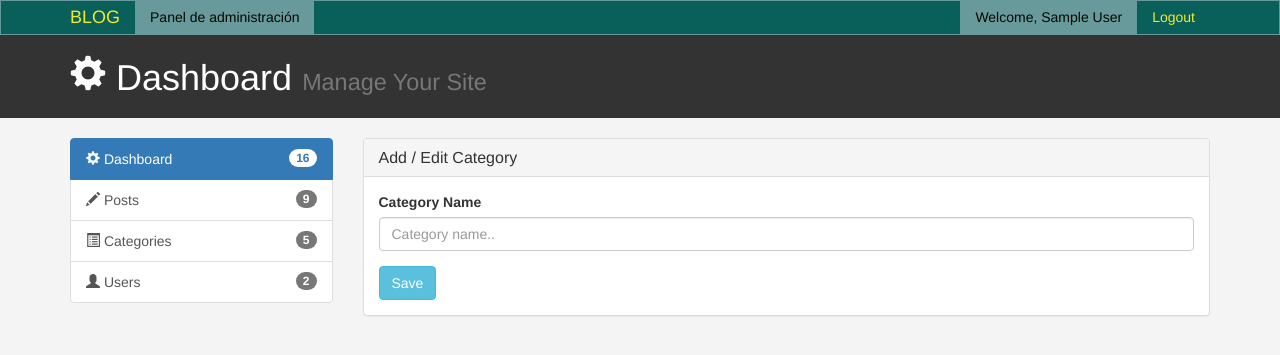
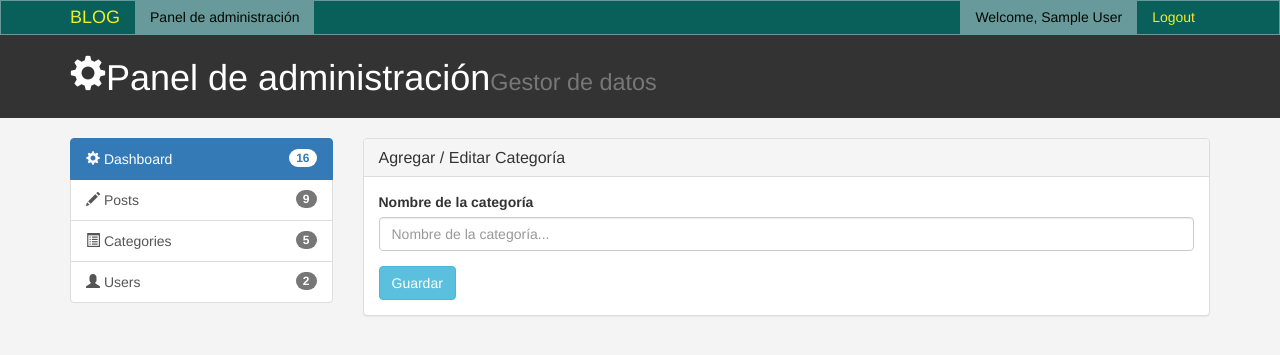
Before and after one commit to JaviPaez/cms, a PHP site: page /admin/add_categories.php in a window 1280 px wide. Shown: the top 355 px of the page. Run offline with PHP 8.4, Linux system fonts and the light colour scheme; the visitor is signed in with stand-in values (Sample User, id 1); data comes from the database, SQL or seed files in the repository; data that the repository does not hold is empty; some libraries are stand-ins or nearby versions.

Commit message:
categories fix

```diff
--- a/cms/admin/add_categories.php
+++ b/cms/admin/add_categories.php
@@ -12,7 +12,7 @@ $user = new User($db);
 $post = new Post($db);
 $category = new Category($db);
 
-if(!$user->loggedIn()) {
+if (!$user->loggedIn()) {
 	header("location: index.php");
 }
 
@@ -21,18 +21,18 @@ $category = new Category($db);
 $category->id = (isset($_GET['id']) && $_GET['id']) ? $_GET['id'] : '0';
 
 $saveMessage = '';
-if(!empty($_POST["categorySave"]) && $_POST["categoryName"]!='') {
+if (!empty($_POST["categorySave"]) && $_POST["categoryName"] != '') {
 
 	$category->name = $_POST["categoryName"];
-	if($category->id) {
-		if($category->update()) {
-			$saveMessage = "Category updated successfully!";
+	if ($category->id) {
+		if ($category->update()) {
+			$saveMessage = "Categoría actualizada exitosamente!";
 		}
 	} else {
 		$lastInserId = $category->insert();
-		if($lastInserId) {
+		if ($lastInserId) {
 			$category->id = $lastInserId;
-			$saveMessage = "Category saved successfully!";
+			$saveMessage = "Categoría guardada exitosamente!";
 		}
 	}
 }
@@ -45,15 +45,16 @@ include('inc/header.php');
 <script src="js/dataTables.bootstrap.min.js"></script>
 <link rel="stylesheet" href="css/dataTables.bootstrap.min.css" />
 <script src="js/posts.js"></script>
-<link href="css/style.css" rel="stylesheet" type="text/css" >
+<link href="css/style.css" rel="stylesheet" type="text/css">
 </head>
+
 <body>
 	<?php include "menus.php"; ?>
 	<header id="header">
 		<div class="container">
 			<div class="row">
 				<div class="col-md-10">
-				<h1><span class="glyphicon glyphicon-cog" aria-hidden="true"></span> Dashboard <small>Manage Your Site</small></h1>
+					<h1><span class="glyphicon glyphicon-cog" aria-hidden="true"></span>Panel de administración<small>Gestor de datos</small></h1>
 				</div>
 				<br>
 			</div>
@@ -67,7 +68,7 @@ include('inc/header.php');
 				<div class="col-md-9">
 					<div class="panel panel-default">
 						<div class="panel-heading">
-					<h3 class="panel-title">Add / Edit Category</h3>
+							<h3 class="panel-title">Agregar / Editar Categoría</h3>
 						</div>
 						<div class="panel-body">
 
@@ -77,11 +78,12 @@ include('inc/header.php');
 								<?php } ?>
 
 								<div class="form-group">
-							<label for="title" class="control-label">Category Name</label>
-							<input type="text" class="form-control" id="categoryName" name="categoryName" value="<?php echo $categoryDetails['name']; ?>" placeholder="Category name..">
+									<label for="title" class="control-label">Nombre de la categoría</label>
+									<input type="text" class="form-control" id="categoryName" name="categoryName" value="" placeholder="Nombre de la categoría...">
 								</div>
+								<!-- value="<?php echo $categoryDetails['name']; ?>" -->
 
-						<input type="submit" name="categorySave" id="categorySave" class="btn btn-info" value="Save" />
+								<input type="submit" name="categorySave" id="categorySave" class="btn btn-info" value="Guardar" />
 							</form>
 						</div>
 					</div>
@@ -89,4 +91,4 @@ include('inc/header.php');
 			</div>
 		</div>
 	</section>
-<?php include('inc/footer.php');?>
+	<?php include('inc/footer.php'); ?>
--- a/cms/admin/categories.php
+++ b/cms/admin/categories.php
@@ -46,7 +46,7 @@ include('inc/header.php');
 				<div class="col-md-9">
 					<div class="panel panel-default">
 						<div class="panel-heading" style="background-color:  #095f59;>
-						<h3 class=" panel-title">Categories</h3>
+						<h3 class=" panel-title">Categorías</h3>
 						</div>
 						<div class="panel-body">
 							<div class="panel-heading">
@@ -55,7 +55,7 @@ include('inc/header.php');
 										<h3 class="panel-title"></h3>
 									</div>
 									<div class="col-md-2" align="right">
-										<a href="add_categories.php" class="btn btn-default btn-xs">Add New</a>
+										<a href="add_categories.php" class="btn btn-default btn-xs">Nuevo</a>
 									</div>
 								</div>
 							</div>
@@ -63,7 +63,7 @@ include('inc/header.php');
 								<thead>
 									<tr>
 										<th>Id</th>
-										<th>Category</th>
+										<th>Categoría</th>
 										<th></th>
 										<th></th>
 									</tr>
```
Also changed, not shown: cms/admin/edit_categories.php (added, +93 -0 lines). Lines whose indentation alone changed are shown as unchanged.
